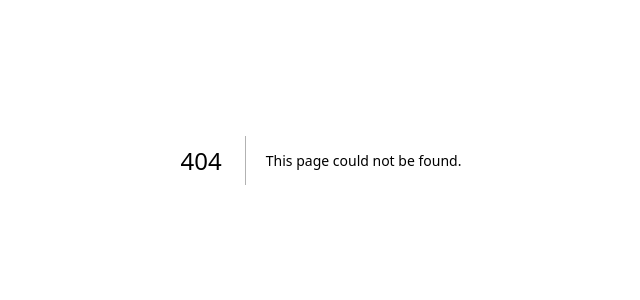
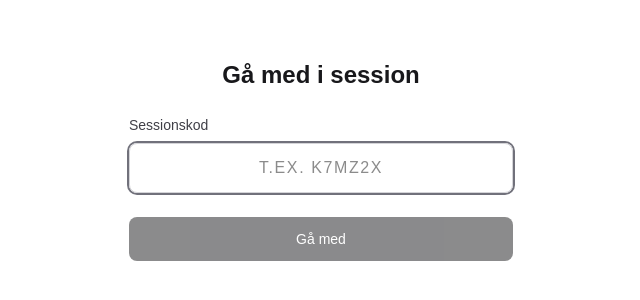
Before and after one commit to kippeves/table-answer, a Next.js app: page /join in a window 1280 px wide. Before the commit this address had no page. Shown: the part 240-540 px from the top of the page, without its empty margins (319-959 px from the left). Built offline with nearby package versions, Linux system fonts and the light colour scheme.

Commit message:
Add /join page for easy session joining
- /join page with code input form (auto-uppercase, monospace)
- Landing page shows both 'Skapa session' and 'Gå med' buttons
- Dashboard shows shareable /join link for students

```diff
--- a/app/dashboard/[code]/page.tsx
+++ b/app/dashboard/[code]/page.tsx
@@ -117,6 +117,12 @@ export default function DashboardPage() {
               </span>{" "}
               &middot; Max lag: {state.maxTeams}
             </p>
+            <p className="text-sm text-zinc-500 mt-1">
+              Dela denna länk:{" "}
+              <span className="font-mono text-zinc-700">
+                {typeof window !== "undefined" ? window.location.origin : ""}/join
+              </span>
+            </p>
           </div>
           <button
             onClick={closeSession}
--- /dev/null
+++ b/app/join/page.tsx
@@ -0,0 +1,54 @@
+"use client";
+
+import { useState } from "react";
+import { useRouter } from "next/navigation";
+
+export default function JoinPage() {
+  const router = useRouter();
+  const [code, setCode] = useState("");
+
+  function handleSubmit(e: React.FormEvent) {
+    e.preventDefault();
+    const trimmed = code.trim().toLowerCase();
+    if (trimmed) {
+      router.push(`/session/${trimmed}`);
+    }
+  }
+
+  return (
+    <div className="flex flex-col flex-1 items-center justify-center px-6 py-32">
+      <form
+        onSubmit={handleSubmit}
+        className="flex flex-col gap-6 w-full max-w-sm"
+      >
+        <h1 className="text-2xl font-bold text-zinc-900 text-center">
+          Gå med i session
+        </h1>
+
+        <div className="flex flex-col gap-2">
+          <label htmlFor="code" className="text-sm font-medium text-zinc-700">
+            Sessionskod
+          </label>
+          <input
+            id="code"
+            type="text"
+            value={code}
+            onChange={(e) => setCode(e.target.value)}
+            placeholder="t.ex. k7mz2x"
+            autoFocus
+            required
+            className="rounded-lg border border-zinc-300 px-4 py-3 text-base text-center font-mono tracking-widest uppercase focus:outline-none focus:ring-2 focus:ring-zinc-500"
+          />
+        </div>
+
+        <button
+          type="submit"
+          disabled={!code.trim()}
+          className="rounded-lg bg-zinc-900 px-6 py-3 text-sm font-medium text-white transition-colors hover:bg-zinc-700 disabled:opacity-50"
+        >
+          Gå med
+        </button>
+      </form>
+    </div>
+  );
+}
--- a/app/page.tsx
+++ b/app/page.tsx
@@ -11,12 +11,20 @@ export default function Home() {
           Collaborativ verktyg för undervisning. Skapa en session, dela koden
           med dina studenter, och fyll i tabellen tillsammans.
         </p>
+        <div className="flex gap-3">
           <Link
             href="/create"
             className="rounded-lg bg-zinc-900 px-6 py-3 text-base font-medium text-white transition-colors hover:bg-zinc-700"
           >
             Skapa session
           </Link>
+          <Link
+            href="/join"
+            className="rounded-lg border border-zinc-300 px-6 py-3 text-base font-medium text-zinc-700 transition-colors hover:bg-zinc-100"
+          >
+            Gå med
+          </Link>
+        </div>
       </main>
     </div>
   );
```
Lines whose indentation alone changed are shown as unchanged.
